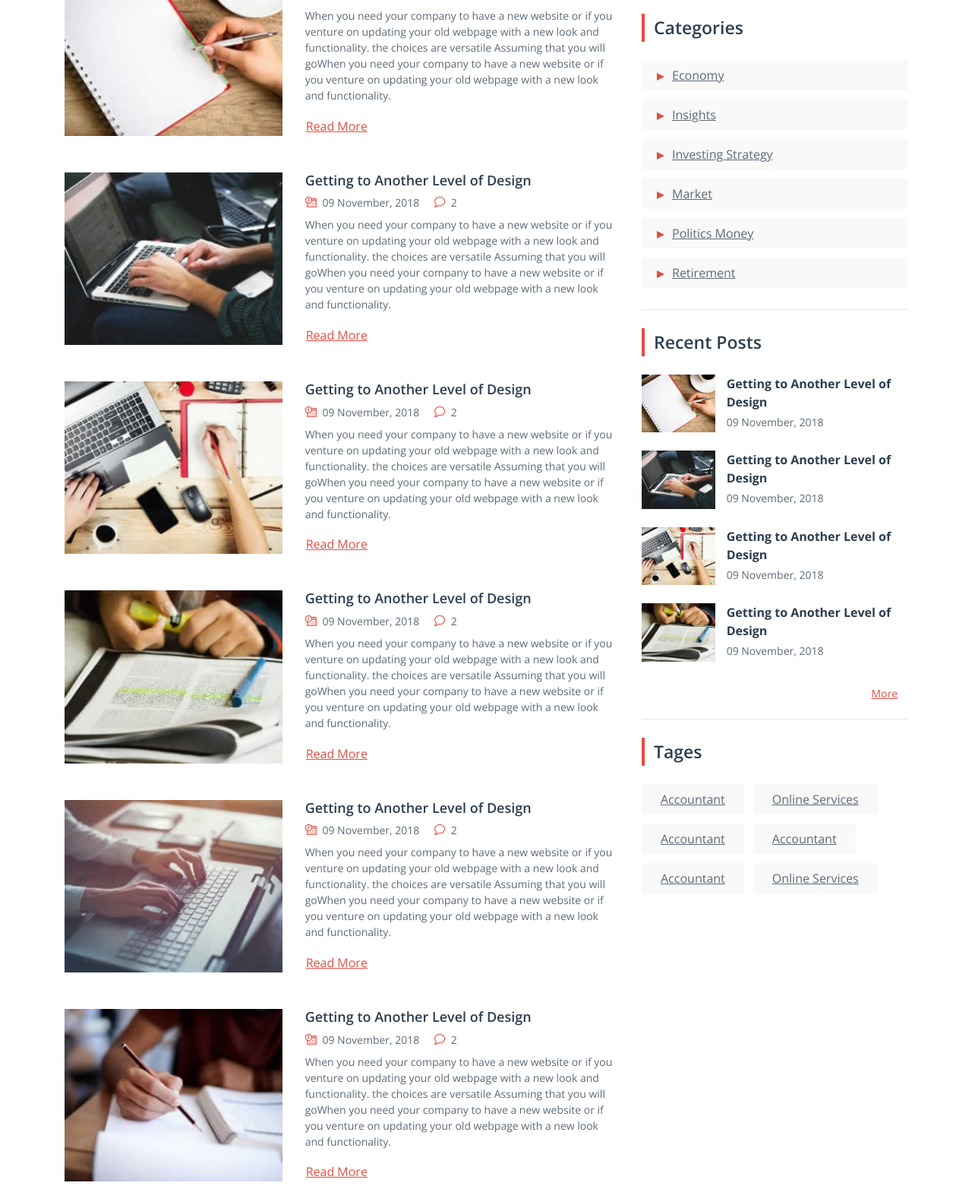
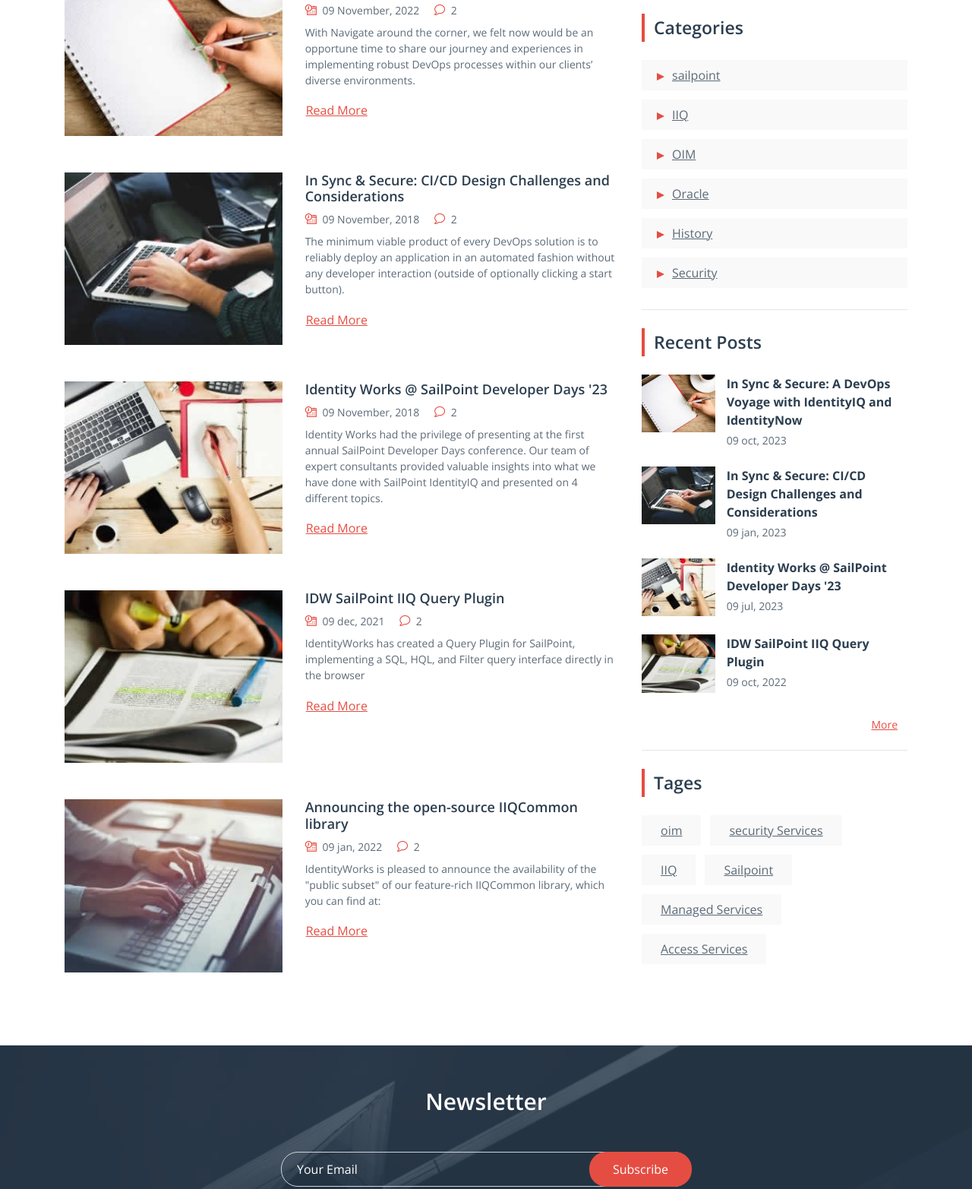
Before and after one commit to makingzebraop/idmcodes, a plain HTML site: page blog1.html in a window 1280 px wide. Shown: the part 527-2092 px from the top of the page at 76% size. Drawn offline with nearby package versions, Linux system fonts and the light colour scheme; files whose address does not match are found by name.

Commit message:
Update blog1.html

```diff
--- a/blog1.html
+++ b/blog1.html
@@ -174,15 +174,15 @@
                           </div>
                       </div>
                       <div class="col-12 col-sm-7">
-                          <h2 class="font-18 semi-font mt-3 mt-sm-0 mb-2"><a href="#" class="fables-main-text-color fables-second-hover-color">Getting to Another Level of Design</a></h2>
+                          <h2 class="font-18 semi-font mt-3 mt-sm-0 mb-2"><a href="#" class="fables-main-text-color fables-second-hover-color">In Sync & Secure: A DevOps Voyage with IdentityIQ and IdentityNow</a></h2>
                           <div class="fables-forth-text-color font-14 my-2">
                               <span class="fables-icondata fables-second-text-color mr-1"></span>
-                              <span class="mr-3"> 09 November, 2018 </span>
+                              <span class="mr-3"> 09 November, 2022 </span>
                               <span class="fables-iconcomment fables-second-text-color mr-1"></span>
                               <a href="" class="fables-forth-text-color fables-second-hover-color position-relative z-index">2</a>
                           </div>
                           <p class="fables-forth-text-color font-14 mb-3">
-                              When you need your company to have a new  website or if you venture on updating your old webpage with a new look and functionality. the choices are versatile Assuming that you will goWhen you need your company to have a new  website or if you venture on updating your old webpage with a new look and functionality.
+                            With Navigate around the corner, we felt now would be an opportune time to share our journey and experiences in implementing robust DevOps processes within our clients’ diverse environments.
                           </p>
                           <a href="" class="btn fables-second-text-color underline fables-main-hover-text-color p-0 fables-main-hover-color">Read More</a>
                       </div>
@@ -196,7 +196,8 @@
                           </div>
                       </div>
                       <div class="col-12 col-sm-7">
-                          <h2 class="font-18 semi-font mt-3 mt-sm-0 mb-2"><a href="#" class="fables-main-text-color fables-second-hover-color">Getting to Another Level of Design</a></h2>
+                          <h2 class="font-18 semi-font mt-3 mt-sm-0 mb-2"><a href="#" class="fables-main-text-color fables-second-hover-color">
+                            In Sync & Secure: CI/CD Design Challenges and Considerations</a></h2>
                           <div class="fables-forth-text-color font-14 my-2">
                               <span class="fables-icondata fables-second-text-color mr-1"></span>
                               <span class="mr-3"> 09 November, 2018 </span>
@@ -204,7 +205,7 @@
                               <a href="" class="fables-forth-text-color fables-second-hover-color position-relative z-index">2</a>
                           </div>
                           <p class="fables-forth-text-color font-14 mb-3">
-                              When you need your company to have a new  website or if you venture on updating your old webpage with a new look and functionality. the choices are versatile Assuming that you will goWhen you need your company to have a new  website or if you venture on updating your old webpage with a new look and functionality.
+                            The minimum viable product of every DevOps solution is to reliably deploy an application in an automated fashion without any developer interaction (outside of optionally clicking a start button).
                           </p>
                           <a href="" class="btn fables-second-text-color underline fables-main-hover-text-color p-0 fables-main-hover-color">Read More</a>
                       </div>
@@ -218,7 +219,8 @@
                           </div>
                       </div>
                       <div class="col-12 col-sm-7">
-                          <h2 class="font-18 semi-font mt-3 mt-sm-0 mb-2"><a href="#" class="fables-main-text-color fables-second-hover-color">Getting to Another Level of Design</a></h2>
+                          <h2 class="font-18 semi-font mt-3 mt-sm-0 mb-2"><a href="#" class="fables-main-text-color fables-second-hover-color">
+                            Identity Works @ SailPoint Developer Days '23</a></h2>
                           <div class="fables-forth-text-color font-14 my-2">
                               <span class="fables-icondata fables-second-text-color mr-1"></span>
                               <span class="mr-3"> 09 November, 2018 </span>
@@ -226,8 +228,7 @@
                               <a href="" class="fables-forth-text-color fables-second-hover-color position-relative z-index">2</a>
                           </div>
                           <p class="fables-forth-text-color font-14 mb-3">
-                              When you need your company to have a new  website or if you venture on updating your old webpage with a new look and functionality. the choices are versatile Assuming that you will goWhen you need your company to have a new  website or if you venture on updating your old webpage with a new look and functionality.
-                          </p>
+                            Identity Works had the privilege of presenting at the first annual SailPoint Developer Days conference.  Our team of expert consultants provided valuable insights into what we have done with SailPoint IdentityIQ and presented on 4 different topics.                           </p>
                           <a href="" class="btn fables-second-text-color underline fables-main-hover-text-color p-0 fables-main-hover-color">Read More</a>
                       </div>
                   </div>
@@ -240,15 +241,16 @@
                           </div>
                       </div>
                       <div class="col-12 col-sm-7">
-                          <h2 class="font-18 semi-font mt-3 mt-sm-0 mb-2"><a href="#" class="fables-main-text-color fables-second-hover-color">Getting to Another Level of Design</a></h2>
+                          <h2 class="font-18 semi-font mt-3 mt-sm-0 mb-2"><a href="#" class="fables-main-text-color fables-second-hover-color">IDW SailPoint IIQ Query Plugin</a></h2>
                           <div class="fables-forth-text-color font-14 my-2">
                               <span class="fables-icondata fables-second-text-color mr-1"></span>
-                              <span class="mr-3"> 09 November, 2018 </span>
+                              <span class="mr-3"> 09 dec, 2021 </span>
                               <span class="fables-iconcomment fables-second-text-color mr-1"></span>
                               <a href="" class="fables-forth-text-color fables-second-hover-color position-relative z-index">2</a>
                           </div>
                           <p class="fables-forth-text-color font-14 mb-3">
-                              When you need your company to have a new  website or if you venture on updating your old webpage with a new look and functionality. the choices are versatile Assuming that you will goWhen you need your company to have a new  website or if you venture on updating your old webpage with a new look and functionality.
+                            IdentityWorks has created a Query Plugin for SailPoint, implementing a SQL, HQL, and Filter query interface directly in the browser
+
                           </p>
                           <a href="" class="btn fables-second-text-color underline fables-main-hover-text-color p-0 fables-main-hover-color">Read More</a>
                       </div>
@@ -262,42 +264,21 @@
                           </div>
                       </div>
                       <div class="col-12 col-sm-7">
-                          <h2 class="font-18 semi-font mt-3 mt-sm-0 mb-2"><a href="#" class="fables-main-text-color fables-second-hover-color">Getting to Another Level of Design</a></h2>
+                          <h2 class="font-18 semi-font mt-3 mt-sm-0 mb-2"><a href="#" class="fables-main-text-color fables-second-hover-color">Announcing the open-source IIQCommon library</a></h2>
                           <div class="fables-forth-text-color font-14 my-2">
                               <span class="fables-icondata fables-second-text-color mr-1"></span>
-                              <span class="mr-3"> 09 November, 2018 </span>
+                              <span class="mr-3"> 09 jan, 2022 </span>
                               <span class="fables-iconcomment fables-second-text-color mr-1"></span>
                               <a href="" class="fables-forth-text-color fables-second-hover-color position-relative z-index">2</a>
                           </div>
                           <p class="fables-forth-text-color font-14 mb-3">
-                              When you need your company to have a new  website or if you venture on updating your old webpage with a new look and functionality. the choices are versatile Assuming that you will goWhen you need your company to have a new  website or if you venture on updating your old webpage with a new look and functionality.
+                            IdentityWorks is pleased to announce the availability of the "public subset" of our feature-rich IIQCommon library, which you can find at:
                           </p>
                           <a href="" class="btn fables-second-text-color underline fables-main-hover-text-color p-0 fables-main-hover-color">Read More</a>
                       </div>
                   </div>
               </div>
-              <div class="mb-4 mb-lg-5 wow fadeIn" data-wow-delay="1.8s">
-                  <div class="row">
-                      <div class="col-12 col-sm-5">
-                          <div class="image-container zoomIn-effect">
-                             <a href="#"><img src="assets/custom/images/blog-cat6.jpg" alt="image alt text"></a>
-                          </div>
-                      </div>
-                      <div class="col-12 col-sm-7">
-                          <h2 class="font-18 semi-font mt-3 mt-sm-0 mb-2"><a href="#" class="fables-main-text-color fables-second-hover-color">Getting to Another Level of Design</a></h2>
-                          <div class="fables-forth-text-color font-14 my-2">
-                              <span class="fables-icondata fables-second-text-color mr-1"></span>
-                              <span class="mr-3"> 09 November, 2018 </span>
-                              <span class="fables-iconcomment fables-second-text-color mr-1"></span>
-                              <a href="" class="fables-forth-text-color fables-second-hover-color position-relative z-index">2</a>
-                          </div>
-                          <p class="fables-forth-text-color font-14 mb-3">
-                              When you need your company to have a new  website or if you venture on updating your old webpage with a new look and functionality. the choices are versatile Assuming that you will goWhen you need your company to have a new  website or if you venture on updating your old webpage with a new look and functionality.
-                          </p>
-                          <a href="" class="btn fables-second-text-color underline fables-main-hover-text-color p-0 fables-main-hover-color">Read More</a>
-                      </div>
-                  </div>
-              </div>
+
           </div>
           <div class="col-12 col-lg-4">
               <div class="fables-blog-search">
@@ -319,12 +300,12 @@
               <div class="mt-4">
                   <h2 class="position-relative font-23 semi-font fables-blog-category-head fables-main-text-color fables-second-before pl-3 mb-4">Categories</h2>
                   <ul class="nav fables-blog-cat-list fables-forth-text-color fables-second-hover-color-link">
-                      <li><a href="">Economy</a></li>
-                      <li><a href="">Insights</a></li>
-                      <li><a href="">Investing Strategy</a></li>
-                      <li><a href="">Market</a></li>
-                      <li><a href="">Politics Money</a></li>
-                      <li><a href="">Retirement</a></li>
+                      <li><a href="">sailpoint</a></li>
+                      <li><a href="">IIQ</a></li>
+                      <li><a href="">OIM</a></li>
+                      <li><a href="">Oracle</a></li>
+                      <li><a href="">History</a></li>
+                      <li><a href="">Security</a></li>
                   </ul>
                   <hr>
               </div>
@@ -337,8 +318,8 @@
                                    <a href="#"><img src="assets/custom/images/blog-cat1.jpg" alt="" class="img-fluid w-100"></a>
                                </div>
                                <div class="col-8 pl-0">
-                                   <a href="#" class="fables-main-text-color bold-font fables-second-hover-color">Getting to Another Level  of Design</a>
-                                  <p class="fables-forth-text-color fables-blog-date-cat font-14 mt-1">09 November, 2018</p>
+                                   <a href="#" class="fables-main-text-color bold-font fables-second-hover-color">In Sync & Secure: A DevOps Voyage with IdentityIQ and IdentityNow</a>
+                                  <p class="fables-forth-text-color fables-blog-date-cat font-14 mt-1">09 oct, 2023</p>
                                </div>
                            </div>
                        </div>
@@ -348,8 +329,8 @@
                                    <a href="#"><img src="assets/custom/images/blog-cat2.jpg" alt="" class="img-fluid w-100"></a>
                                </div>
                                <div class="col-8 pl-0">
-                                   <a href="#" class="fables-main-text-color bold-font fables-second-hover-color">Getting to Another Level  of Design</a>
-                                  <p class="fables-forth-text-color fables-blog-date-cat font-14 mt-1">09 November, 2018</p>
+                                   <a href="#" class="fables-main-text-color bold-font fables-second-hover-color">In Sync & Secure: CI/CD Design Challenges and Considerations</a>
+                                  <p class="fables-forth-text-color fables-blog-date-cat font-14 mt-1">09 jan, 2023</p>
                                </div>
                            </div>
                        </div>
@@ -359,8 +340,8 @@
                                    <a href="#"><img src="assets/custom/images/blog-cat3.jpg" alt="" class="img-fluid w-100"></a>
                                </div>
                                <div class="col-8 pl-0">
-                                   <a href="#" class="fables-main-text-color bold-font fables-second-hover-color">Getting to Another Level  of Design</a>
-                                  <p class="fables-forth-text-color fables-blog-date-cat font-14 mt-1">09 November, 2018</p>
+                                   <a href="#" class="fables-main-text-color bold-font fables-second-hover-color">Identity Works @ SailPoint Developer Days '23</a>
+                                  <p class="fables-forth-text-color fables-blog-date-cat font-14 mt-1">09 jul, 2023</p>
                                </div>
                            </div>
                        </div>
@@ -370,8 +351,8 @@
                                    <a href="#"><img src="assets/custom/images/blog-cat4.jpg" alt="" class="img-fluid w-100"></a>
                                </div>
                                <div class="col-8 pl-0">
-                                   <a href="#" class="fables-main-text-color bold-font fables-second-hover-color">Getting to Another Level  of Design</a>
-                                  <p class="fables-forth-text-color fables-blog-date-cat font-14 mt-1">09 November, 2018</p>
+                                   <a href="#" class="fables-main-text-color bold-font fables-second-hover-color">IDW SailPoint IIQ Query Plugin</a>
+                                  <p class="fables-forth-text-color fables-blog-date-cat font-14 mt-1">09 oct, 2022</p>
                                </div>
                            </div>
                        </div>
@@ -384,12 +365,12 @@
               <div class="mt-4">
                   <h2 class="position-relative font-23 semi-font fables-blog-category-head fables-main-text-color fables-second-before pl-3 mb-4">Tages</h2>
                   <ul class="nav fables-blog-cat-list fables-forth-text-color fables-second-hover-color-link fables-blog-cat-tags">
-                      <li><a href="">Accountant</a></li>
-                      <li><a href="">Online Services </a></li>
-                      <li><a href="">Accountant</a></li>
-                      <li><a href="">Accountant</a></li>
-                      <li><a href="">Accountant</a></li>
-                      <li><a href="">Online Services </a></li>
+                      <li><a href="">oim</a></li>
+                      <li><a href="">security Services </a></li>
+                      <li><a href="">IIQ</a></li>
+                      <li><a href="">Sailpoint</a></li>
+                      <li><a href="">Managed Services</a></li>
+                      <li><a href="">Access Services </a></li>
                   </ul>
               </div>
           </div>
```
